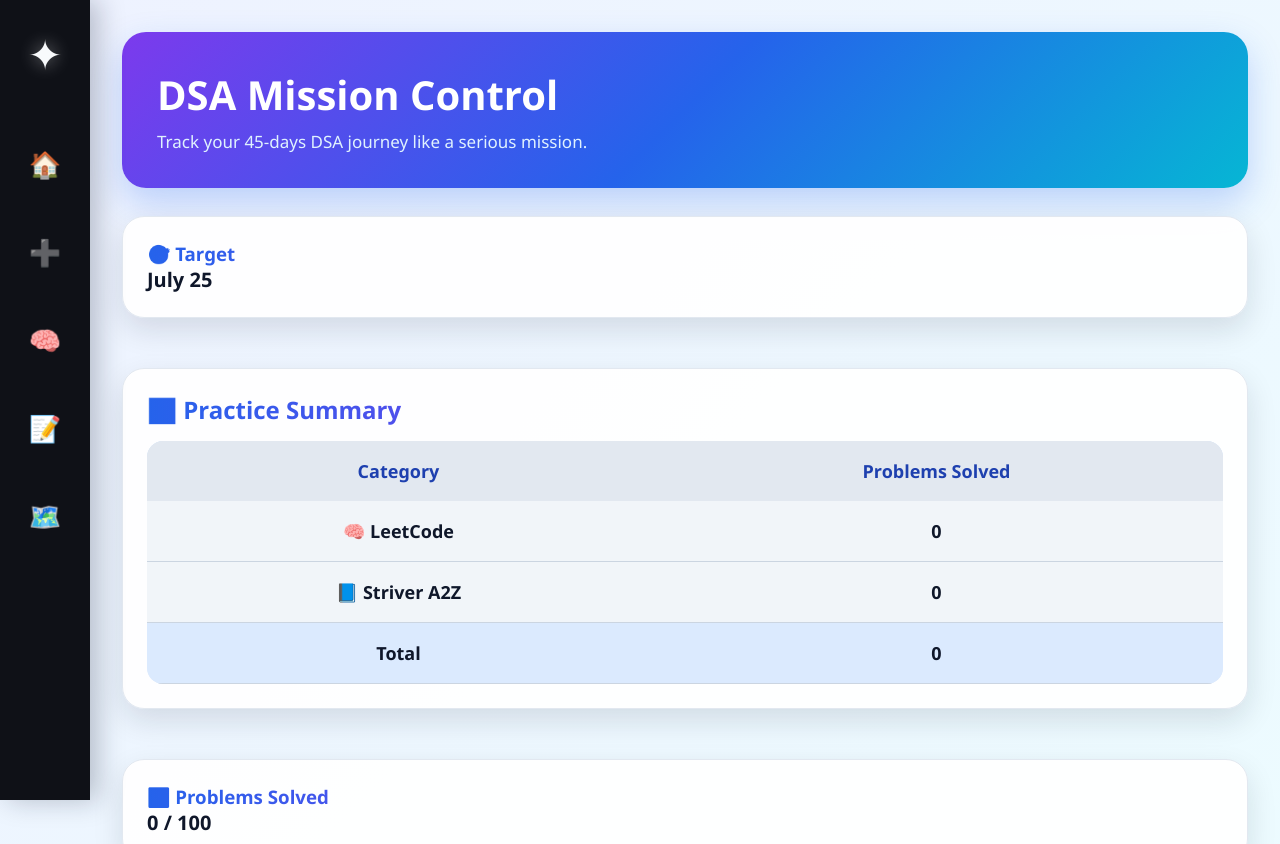
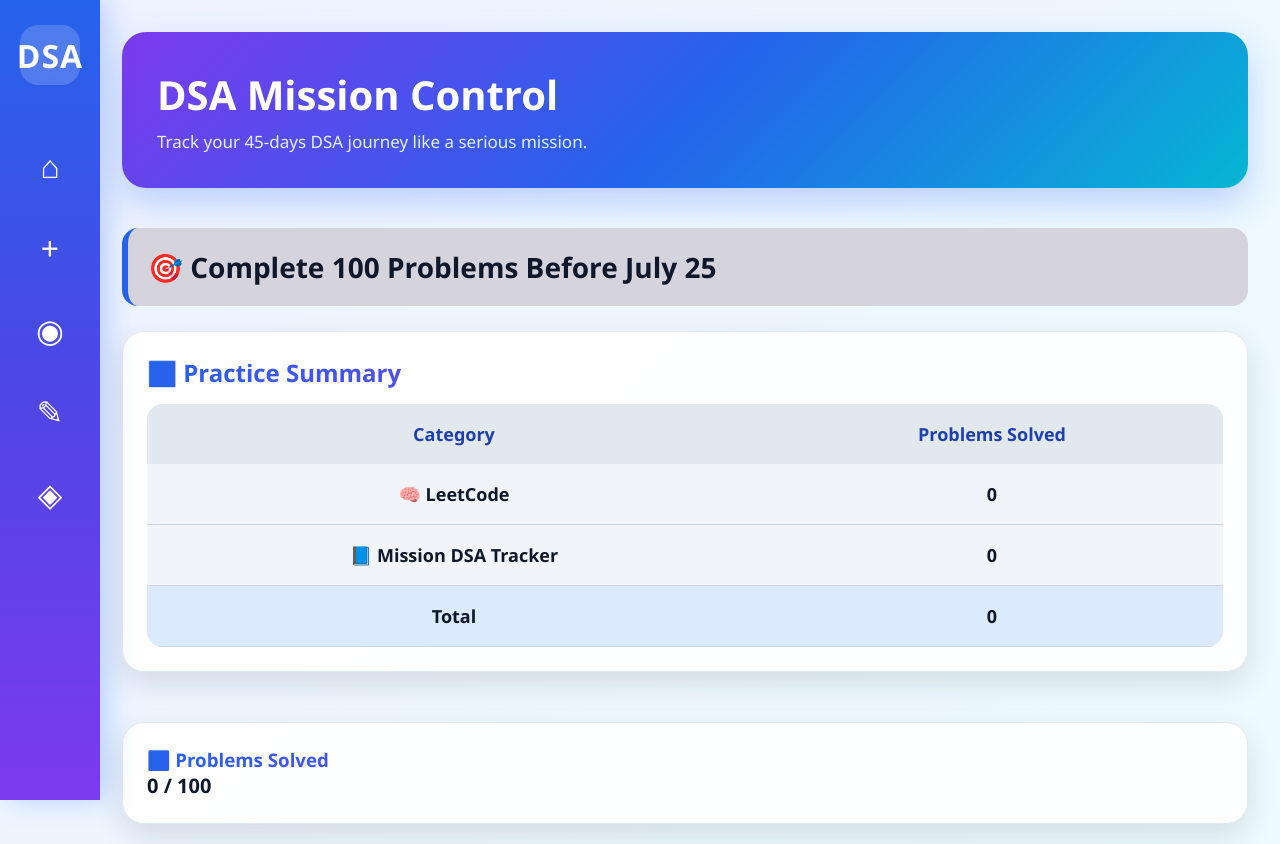
Before and after one commit to saidevaharsha07-art/DSA-Mission-Control, a plain HTML site: page index.html in a window 1280 px wide. Shown: the top 844 px of the page. Drawn offline with Linux system fonts and the light colour scheme.

Commit message:
Improve dashboard UI and progress tracking design

```diff
--- a/index.html
+++ b/index.html
@@ -12,14 +12,14 @@
     <div class="app">
 
         <aside class="sidebar">
-            <div class="logo">✦</div>
+            <div class="logo">DSA</div>
 
             <nav>
-                <a href="#dashboard" title="Dashboard">🏠</a>
-                <a href="#add-progress" title="Add Progress">➕</a>
-                <a href="#problems" title="Problems">🧠</a>
-                <a href="#reflection" title="Daily Reflection">📝</a>
-                <a href="#roadmap" title="Roadmap">🗺️</a>
+                <a href="#dashboard" title="Dashboard">⌂</a>
+                <a href="#add-progress" title="Add Progress">+</a>
+                <a href="#problems" title="Problems">◉</a>
+                <a href="#reflection" title="Daily Reflection">✎</a>
+                <a href="#roadmap" title="Roadmap">◈</a>
             </nav>
         </aside>
 
@@ -31,9 +31,8 @@
             </section>
 
             <section class="stats-grid">
-                <div class="stat-card">
-                    <h3>🎯 Target</h3>
-                    <p>July 25</p>
+                <div class="target-box">
+                    🎯 Complete 100 Problems Before July 25
                 </div>
 
                 <div class="card">
@@ -51,7 +50,7 @@
                                 <td id="leetcodeCount">0</td>
                             </tr>
                             <tr>
-                                <td>📘 Striver A2Z</td>
+                                <td>📘 Mission DSA Tracker</td>
                                 <td id="a2zCount">0</td>
                             </tr>
                             <tr>
--- a/style.css
+++ b/style.css
@@ -26,55 +26,93 @@ body {
 /* Sidebar */
 
 .sidebar {
-    width: 90px;
-    background: #0f1117;
-    padding: 25px 0;
+    width: 100px;
+
+    background: linear-gradient(180deg,
+            #2563eb,
+            #4f46e5,
+            #7c3aed);
+
     position: fixed;
-    height: 100vh;
     left: 0;
     top: 0;
-    z-index: 1000;
+
+    height: 100vh;
+
     display: flex;
     flex-direction: column;
     align-items: center;
-    box-shadow: 8px 0 25px rgba(15, 23, 42, 0.25);
+
+    padding-top: 25px;
+
+    box-shadow: 8px 0 25px rgba(37, 99, 235, .25);
 }
 
 .logo {
-    font-size: 42px;
-    color: #f8fafc;
-    margin-bottom: 55px;
-    text-shadow: 0 0 18px rgba(255, 255, 255, 0.45);
+    width: 60px;
+    height: 60px;
+
+    border-radius: 18px;
+
+    background: rgba(255, 255, 255, .18);
+
+    backdrop-filter: blur(12px);
+
+    display: flex;
+    align-items: center;
+    justify-content: center;
+
+    font-size: 32px;
+
+    color: white;
+
+    margin-bottom: 50px;
 }
 
 .sidebar nav {
     display: flex;
     flex-direction: column;
-    gap: 34px;
+    gap: 22px;
 }
 
 .sidebar nav a {
-    color: #a1a1aa;
+    width: 60px;
+    height: 60px;
+
+    border-radius: 18px;
+
+    background: transparent;
+
+    color: white;
+
     text-decoration: none;
-    font-size: 26px;
-    width: 54px;
-    height: 54px;
-    border-radius: 16px;
+
     display: flex;
     align-items: center;
     justify-content: center;
-    transition: 0.3s;
+
+    font-size: 32px;
+
+    transition: .3s;
 }
 
 .sidebar nav a:hover {
-    background: rgba(255, 255, 255, 0.1);
+    background: rgba(91, 86, 228, 0.22);
+    transform: scale(1.2);
     color: white;
-    transform: scale(1.12);
+    transform: translateY(-3px);
 }
 
-.sidebar nav a:focus {
+.sidebar nav a.active {
     background: white;
-    color: #0f1117;
+    color: #4f46e5;
+
+    box-shadow: 0 8px 20px rgba(255, 255, 255, .25);
+}
+
+.logo {
+    font-weight: 900;
+    letter-spacing: 1px;
 }
 
 /* Main */
@@ -119,6 +157,24 @@ body {
     color: #0f172a;
     border-left: 6px solid #7c3aed;
     margin-top: 10px;
+}
+
+.target-box {
+    background: #d5d4dc;
+
+    border-left: 6px solid #2563eb;
+
+    padding: 20px;
+
+    border-radius: 16px;
+
+    margin-top: 12px;
+
+    font-size: 28px;
+
+    font-weight: 800;
+
+    color: #0f172a;
 }
 
 /* Cards */
```
